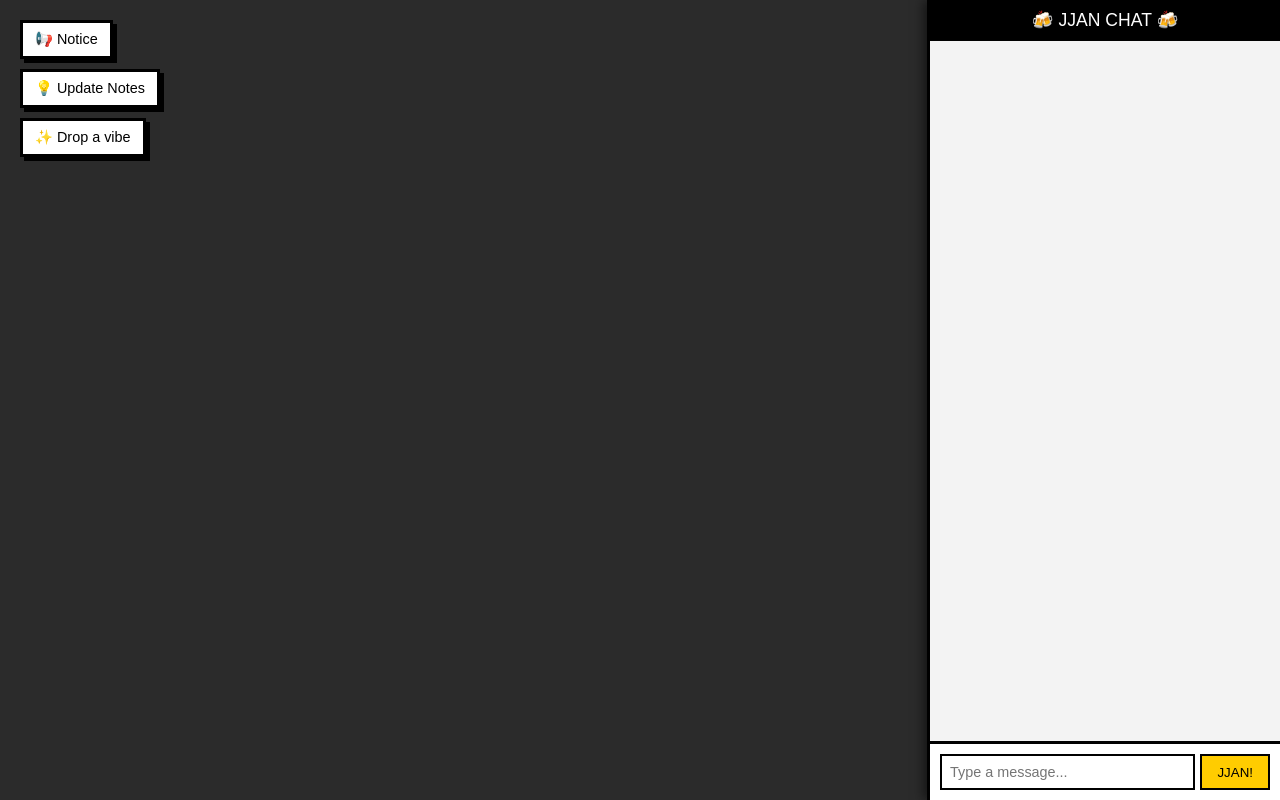
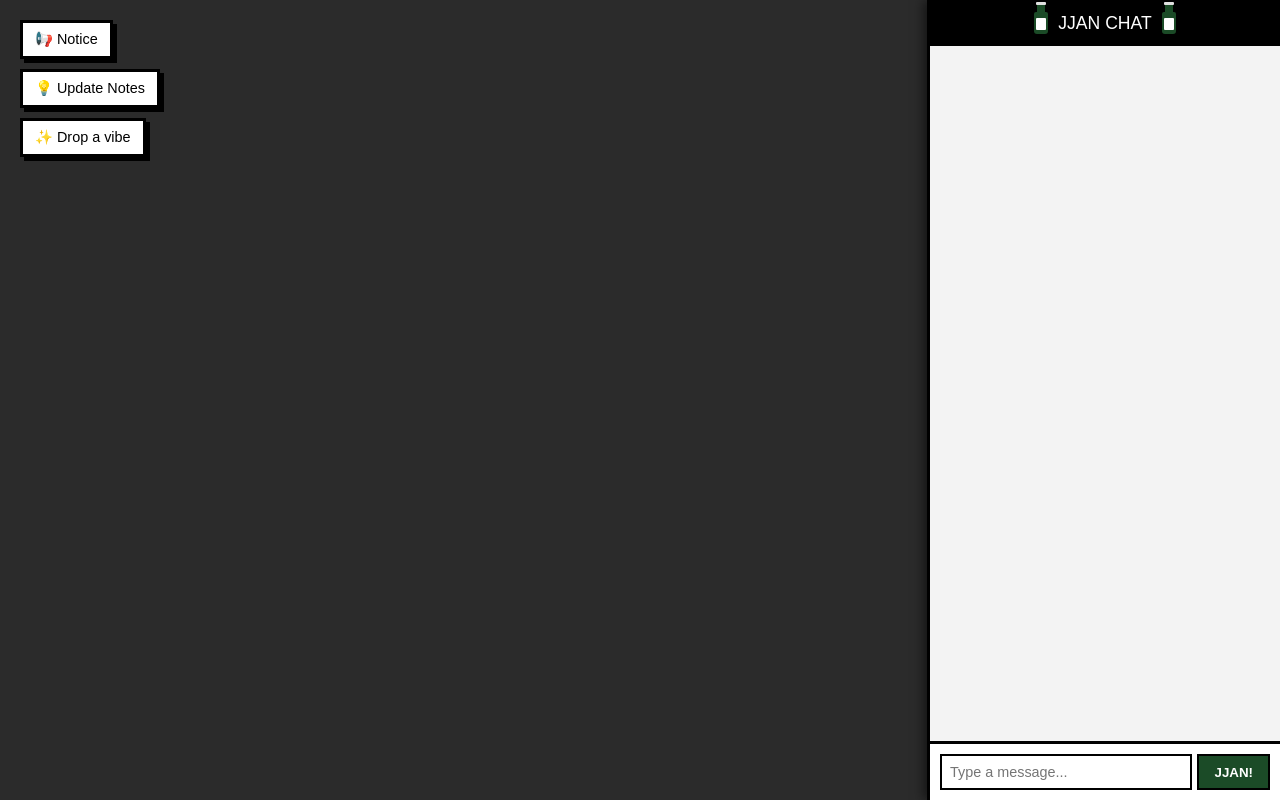
Before and after one commit to OKsusueyes/Korean-soju-JJAN, a website: page public/index.html in a window 1280 px wide. Drawn offline with nearby package versions, Linux system fonts and the light colour scheme; no server answers; a web font is replaced by a local one.

Commit message:
Update index.html
서식 업그레이드1

```diff
--- a/public/index.html
+++ b/public/index.html
@@ -11,26 +11,24 @@
             font-weight: normal; font-style: normal;
         }
 
-        /* 🌟 전체 화면을 Flexbox로 설정하여 좌/우 분할 */
+        /* 전체 화면 레이아웃 (좌/우 분할) */
         body, html {
             margin: 0; padding: 0; width: 100%; height: 100%; overflow: hidden;
             font-family: 'DungGeunMo', sans-serif;
-            display: flex; /* 가로로 배치 */
+            display: flex;
             background-color: #111;
         }
 
-        /* 🌟 왼쪽: 고깃집 배경이 들어갈 넓은 영역 (화면의 남는 공간을 모두 차지함) */
+        /* 왼쪽 배경 영역 */
         #bg-area {
-            flex: 1; /* 남은 공간 모두 차지 */
+            flex: 1;
             position: relative;
-            background-color: #2b2b2b; /* 임시 배경색 */
-            /* 나중에 여기에 배경 이미지를 넣으시면 됩니다: */
-            /* background-image: url('k-bbq.jpg'); */
+            background-color: #2b2b2b; /* 나중에 고깃집 이미지로 교체될 영역 */
             background-size: cover;
             background-position: center;
         }
 
-        /* 🌟 오른쪽: 채팅창 영역 (고정 너비 350px) */
+        /* 오른쪽 채팅 영역 */
         #chat-panel {
             width: 350px;
             background-color: rgba(255, 255, 255, 0.95);
@@ -41,7 +39,7 @@
             z-index: 10;
         }
 
-        /* UI 버튼들을 배경 영역 좌측 상단에 띄움 */
+        /* 버튼 컨테이너 */
         .ui-container {
             position: absolute; top: 20px; left: 20px;
             display: flex; flex-direction: column; gap: 10px;
@@ -54,14 +52,61 @@
         }
         .btn-style:active { transform: translate(2px, 2px); box-shadow: 2px 2px 0px #000; }
 
-        /* 채팅 로그 영역 */
+        /* 🌟 CSS로 직접 그린 소주병 아이콘 */
+        .soju-icon {
+            display: inline-block;
+            width: 14px;
+            height: 22px;
+            background-color: #1B4B27; /* 소주병 초록색 */
+            border-radius: 2px 2px 3px 3px;
+            position: relative;
+            vertical-align: middle;
+            margin: 0 10px;
+        }
+        .soju-icon::before { /* 병목 */
+            content: ''; position: absolute;
+            top: -8px; left: 3px;
+            width: 8px; height: 8px;
+            background-color: #1B4B27;
+        }
+        .soju-icon::after { /* 은색 뚜껑 */
+            content: ''; position: absolute;
+            top: -10px; left: 2px;
+            width: 10px; height: 3px;
+            background-color: #e0e0e0;
+            border-radius: 1px;
+        }
+        .soju-label { /* 하얀색 라벨 */
+            position: absolute;
+            top: 6px; left: 2px;
+            width: 10px; height: 12px;
+            background-color: #ffffff;
+            border-radius: 1px;
+        }
+
+        /* 채팅 제목 바 */
+        .chat-header {
+            background: #000; color: #fff; text-align: center; padding: 12px;
+            font-size: 1.1rem; display: flex; justify-content: center; align-items: center;
+        }
+
+        /* 🌟 채팅 로그 및 이력 영역 */
         #chat-log {
-            flex: 1; /* 채팅창 내에서 남는 높이 모두 차지 */
+            flex: 1;
             padding: 15px; overflow-y: auto;
-            display: flex; flex-direction: column; gap: 8px;
+            display: flex; flex-direction: column; gap: 10px;
         }
-        .log-item { font-size: 0.9rem; word-break: break-all; }
-        .log-nickname { background: #000; color: #fff; padding: 2px 5px; margin-right: 5px; }
+        .log-item { font-size: 0.9rem; word-break: break-all; line-height: 1.4; }
+
+        /* 🌟 닉네임 배경 (소주병 초록색 + 하얀 글씨) */
+        .log-nickname {
+            background: #1B4B27;
+            color: #ffffff;
+            padding: 3px 6px;
+            margin-right: 6px;
+            border-radius: 4px;
+            font-weight: bold;
+        }
 
         /* 채팅 입력 영역 */
         .input-wrapper {
@@ -71,12 +116,16 @@
             flex: 1; padding: 8px; font-family: 'DungGeunMo', sans-serif;
             border: 2px solid #000; outline: none; font-size: 0.9rem;
         }
+
+        /* 🌟 JJAN! 버튼 (소주병 초록색 + 하얀 글씨) */
         #sendBtn {
             margin-left: 5px; padding: 8px 15px; font-family: 'DungGeunMo', sans-serif;
-            background: #ffcc00; border: 2px solid #000; cursor: pointer;
+            background: #1B4B27; color: #ffffff; border: 2px solid #000;
+            cursor: pointer; font-weight: bold;
         }
+        #sendBtn:active { transform: translateY(2px); }
 
-        /* 팝업창 스타일 (이전 프로젝트와 동일) */
+        /* 팝업창 스타일 */
         .popup {
             display: none; position: absolute; top: 50%; left: 50%; transform: translate(-50%, -50%);
             width: 90%; max-width: 400px; background: #fff; border: 4px solid #000;
@@ -86,7 +135,7 @@
         .popup-header { display: flex; justify-content: space-between; border-bottom: 2px solid #000; padding-bottom: 5px; }
         .close-btn { background: none; border: none; font-family: 'DungGeunMo', sans-serif; font-size: 1.2rem; cursor: pointer; }
 
-        /* 짠! (JJAN) 애니메이션 요소 */
+        /* 짠! 이펙트 */
         .jjan-effect {
             position: absolute; color: #fff; font-size: 1.5rem; font-weight: bold;
             text-shadow: 2px 2px 0px #000; pointer-events: none;
@@ -98,28 +147,30 @@
         }
 
         @media (max-width: 768px) {
-            body, html { flex-direction: column; } /* 모바일에서는 세로 배치 */
-            #bg-area { flex: 0.6; } /* 배경이 위쪽 차지 */
-            #chat-panel { width: 100%; flex: 0.4; border-left: none; border-top: 3px solid #000; } /* 채팅이 아래쪽 차지 */
+            body, html { flex-direction: column; }
+            #bg-area { flex: 0.6; }
+            #chat-panel { width: 100%; flex: 0.4; border-left: none; border-top: 3px solid #000; }
         }
     </style>
 </head>
 <body>
 
-    <!-- 왼쪽 영역: 배경 및 버튼 -->
+    <!-- 왼쪽 영역: 고깃집 배경 및 버튼 -->
     <div id="bg-area">
         <div class="ui-container">
             <button id="noticeToggleBtn" class="btn-style">📢 Notice</button>
             <a href="#" target="_blank" class="btn-style">💡 Update Notes</a>
-            <!-- 미국 MZ 용어로 번역된 댓글달기 버튼 -->
             <button id="boardToggleBtn" class="btn-style">✨ Drop a vibe</button>
         </div>
     </div>
 
     <!-- 오른쪽 영역: 채팅 패널 -->
     <div id="chat-panel">
-        <div style="background: #000; color: #fff; text-align: center; padding: 10px; font-size: 1.1rem;">
-            🍻 JJAN CHAT 🍻
+        <!-- 🌟 양옆에 소주병 아이콘이 들어간 채팅창 제목 -->
+        <div class="chat-header">
+            <div class="soju-icon"><div class="soju-label"></div></div>
+            JJAN CHAT
+            <div class="soju-icon"><div class="soju-label"></div></div>
         </div>
         <div id="chat-log"></div>
         <div class="input-wrapper">
@@ -157,12 +208,10 @@
     <script>
         const socket = io();
 
-        // 닉네임 랜덤 생성 (미국 감성)
         const adjectives = ["Cool", "Chill", "Dope", "Savage", "Boujee", "Lit", "Wild"];
         const nouns = ["Tiger", "Bear", "Soju", "Kimchi", "BBQ", "Seoul", "Seoulite"];
         const myNickname = adjectives[Math.floor(Math.random() * adjectives.length)] + " " + nouns[Math.floor(Math.random() * nouns.length)];
 
-        // 채팅 로직
         const chatInput = document.getElementById('chatInput');
         const sendBtn = document.getElementById('sendBtn');
         const chatLog = document.getElementById('chatLog');
@@ -175,6 +224,7 @@
             div.classList.add('log-item');
             div.innerHTML = `<span class="log-nickname">${nickname}</span> ${text}`;
             chatLog.appendChild(div);
+            // 🌟 새 메시지가 올 때마다 자동으로 맨 아래로 스크롤되도록 처리
             chatLog.scrollTop = chatLog.scrollHeight;
         }
 
@@ -182,12 +232,10 @@
             appendToChatLog(data.nickname, data.message);
         });
 
-        // 배경화면에 '짠!' 이펙트 만들기
         function createJjanEffect() {
             const effect = document.createElement('div');
             effect.classList.add('jjan-effect');
             effect.innerText = "🍻 짠!";
-            // 배경 영역의 랜덤한 위치에 이펙트 표시
             effect.style.left = (Math.random() * 80 + 10) + '%';
             effect.style.top = (Math.random() * 80 + 10) + '%';
             bgArea.appendChild(effect);
@@ -199,13 +247,12 @@
             if(!text) return;
             socket.emit('chat message', { nickname: myNickname, message: text });
             chatInput.value = '';
-            createJjanEffect(); // 메시지를 보낼 때마다 짠! 이펙트
+            createJjanEffect();
         }
 
         sendBtn.addEventListener('click', sendMessage);
         chatInput.addEventListener('keypress', (e) => { if (e.key === 'Enter') sendMessage(); });
 
-        // 팝업 열기/닫기 공통 함수
         const togglePopup = (btnId, popupId, closeId) => {
             document.getElementById(btnId).addEventListener('click', () => {
                 document.getElementById(popupId).style.display = 'flex';
@@ -225,7 +272,6 @@
             }
         });
 
-        // 방명록 (Drop a vibe) 로직
         const boardSubmitBtn = document.getElementById('boardSubmitBtn');
         const boardInput = document.getElementById('boardInput');
         const boardList = document.getElementById('boardList');
@@ -249,7 +295,6 @@
             });
         });
 
-        // 공지사항 (Notice) 로직
         const noticeEditBtn = document.getElementById('noticeEditBtn');
         let tempPassword = "";
 
```
